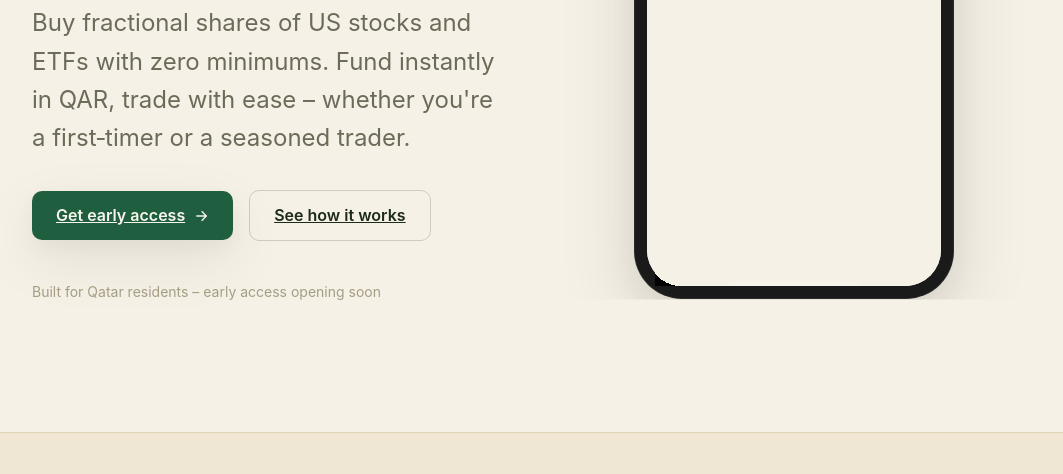
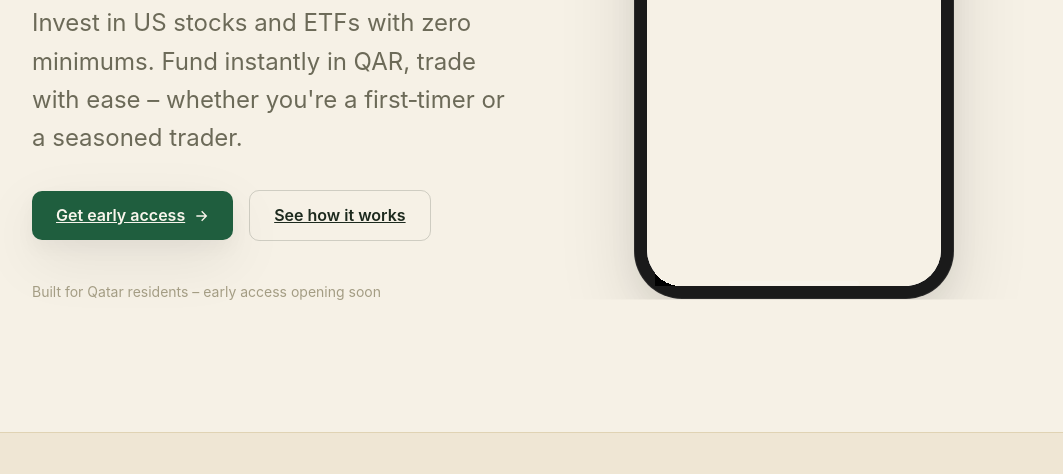
Before and after one commit to isamalf/Sayal-Test, a plain HTML site: page index.html in a window 1280 px wide. Shown: the part 626-1100 px from the top of the page, without its empty margins (108-1171 px from the left). Drawn offline with Linux system fonts and the light colour scheme; a web font is replaced by a local one.

Commit message:
Update index.html

```diff
--- a/index.html
+++ b/index.html
@@ -4,7 +4,7 @@
   <meta charset="UTF-8" />
   <meta name="viewport" content="width=device-width, initial-scale=1.0" />
   <title>Sayal — Invest in U.S. stocks, from Qatar</title>
-  <meta name="description" content="Sayal lets Qatar residents buy fractional shares of US stocks & ETFs with zero minimums. Fund in QAR, trade with ease." />
+  <meta name="description" content="Sayal lets Qatar residents invest in US stocks & ETFs with zero minimums. Fund in QAR, trade with ease." />
   <meta property="og:title" content="Sayal — Invest in U.S. stocks, from Qatar" />
   <meta property="og:description" content="Fractional shares, no minimums, QAR funding. Built for everyday investors in Qatar." />
   <meta property="og:type" content="website" />
@@ -82,7 +82,7 @@
           <p class="eyebrow">Coming soon to Qatar</p>
           <h1>Invest in <em>U.S. stocks</em> – from your phone.</h1>
           <p>
-            Buy fractional shares of US stocks and ETFs with zero minimums. Fund instantly in QAR, trade with ease – whether you're a first‑timer or a seasoned trader.
+            Invest in US stocks and ETFs with zero minimums. Fund instantly in QAR, trade with ease – whether you're a first‑timer or a seasoned trader.
           </p>
           <div class="hero-actions">
             <a href="#early-access" class="btn btn-primary">
@@ -96,7 +96,7 @@
           </div>
         </div>
 
-        <!-- iPhone 14 Pro style frame with live app -->
+        <!-- iPhone 14 Pro frame with live app -->
         <div class="hero-iphone" data-reveal>
           <div class="iphone-label">Try the app demo</div>
           <div class="iphone-frame">
```
